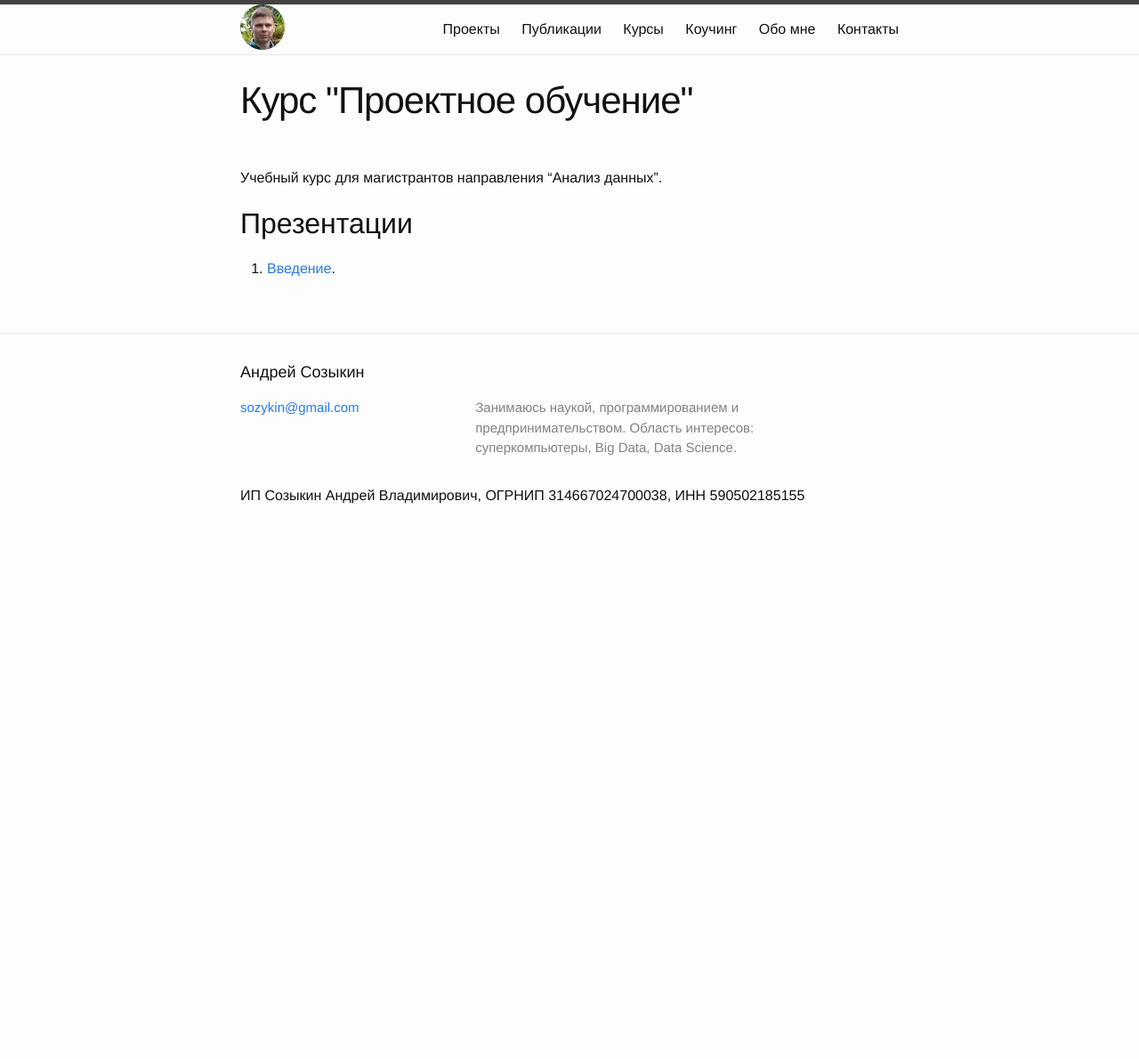
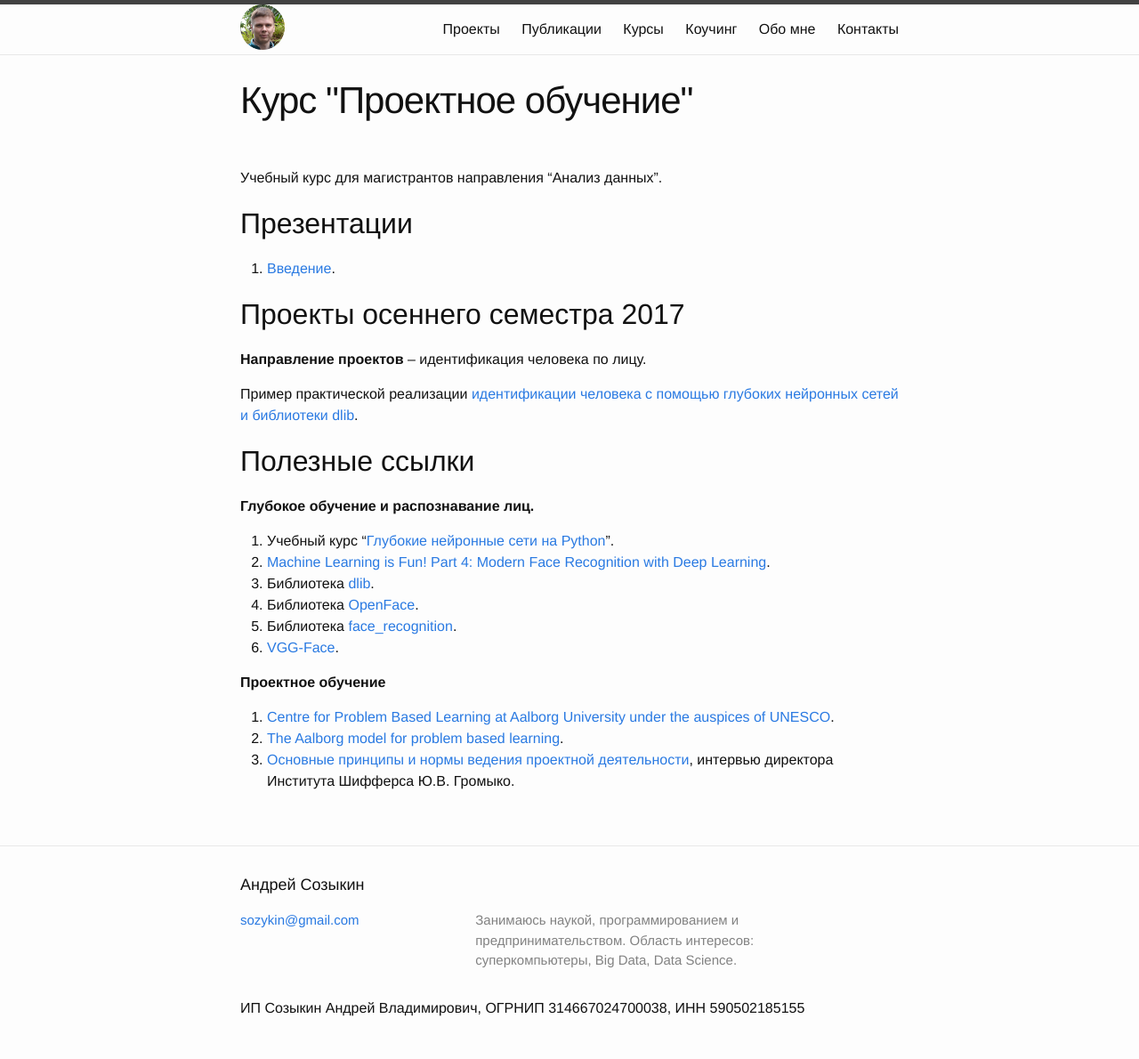
Before and after one commit to sozykin/asozykin.ru, a Jekyll site: the page built from _pages/courses/projects.md, in a window 1280 px wide. Shown: the whole page at 89% size. Built offline with Jekyll 4.4.1, drawn with Linux system fonts in a browser that asks for light colours; comment, search, counter and statistics services are not loaded; before the commit the page ends 900 px from its top, so only the background shows below that.

Commit message:
Updated projects.md

```diff
--- a/_pages/courses/projects.md
+++ b/_pages/courses/projects.md
@@ -8,3 +8,26 @@ permalink: /courses/projects
 ## Презентации
 
 1. [Введение](/assets/project-course/introduction.pdf).
+
+## Проекты осеннего семестра 2017
+
+**Направление проектов** -- идентификация человека по лицу.
+
+Пример практической реализации [идентификации человека с помощью глубоких нейронных сетей и библиотеки dlib](/deep_learning/2017/08/11/Foto-Verification-with-Dlib.html).
+
+## Полезные ссылки
+
+**Глубокое обучение и распознавание лиц.**
+
+1. Учебный курс "[Глубокие нейронные сети на Python](/courses/nnpython)".
+2. [Machine Learning is Fun! Part 4: Modern Face Recognition with Deep Learning](https://medium.com/@ageitgey/machine-learning-is-fun-part-4-modern-face-recognition-with-deep-learning-c3cffc121d78).
+3. Библиотека [dlib](http://dlib.net/).
+4. Библиотека [OpenFace](http://cmusatyalab.github.io/openface/).
+5. Библиотека [face_recognition](https://github.com/ageitgey/face_recognition).
+5. [VGG-Face](http://www.robots.ox.ac.uk/~vgg/software/vgg_face/).
+
+**Проектное обучение**
+
+1. [Centre for Problem Based Learning at Aalborg University under the auspices of UNESCO](http://www.ucpbl.net/).
+2. [The Aalborg model for problem based learning](http://www.en.aau.dk/about-aau/aalborg-model-problem-based-learning).
+1. [Основные принципы и нормы ведения проектной деятельности](https://shiffersinstitute.com/dlya-programmy-lift-v-budushhee-direktor-instituta-shiffersa-yu-v-gromyko-dal-intervyu-ob-osnovnyx-principax-i-normax-vedeniya-proektnoj-deyatelnosti/), интервью директора Института Шифферса Ю.В. Громыко.
```
